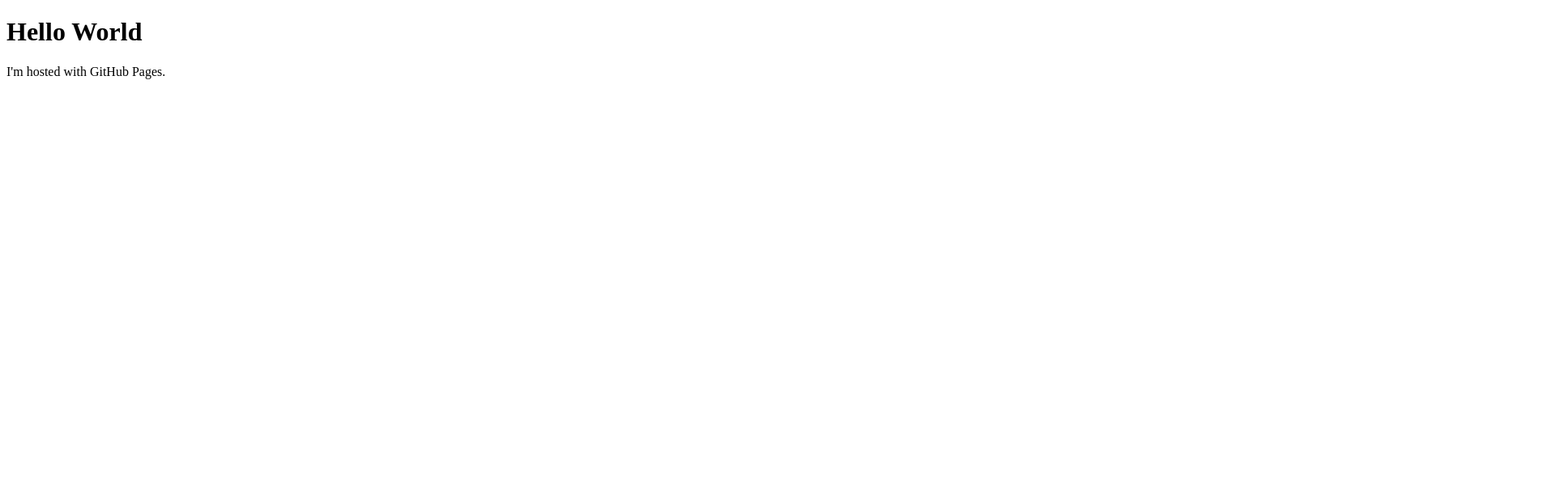
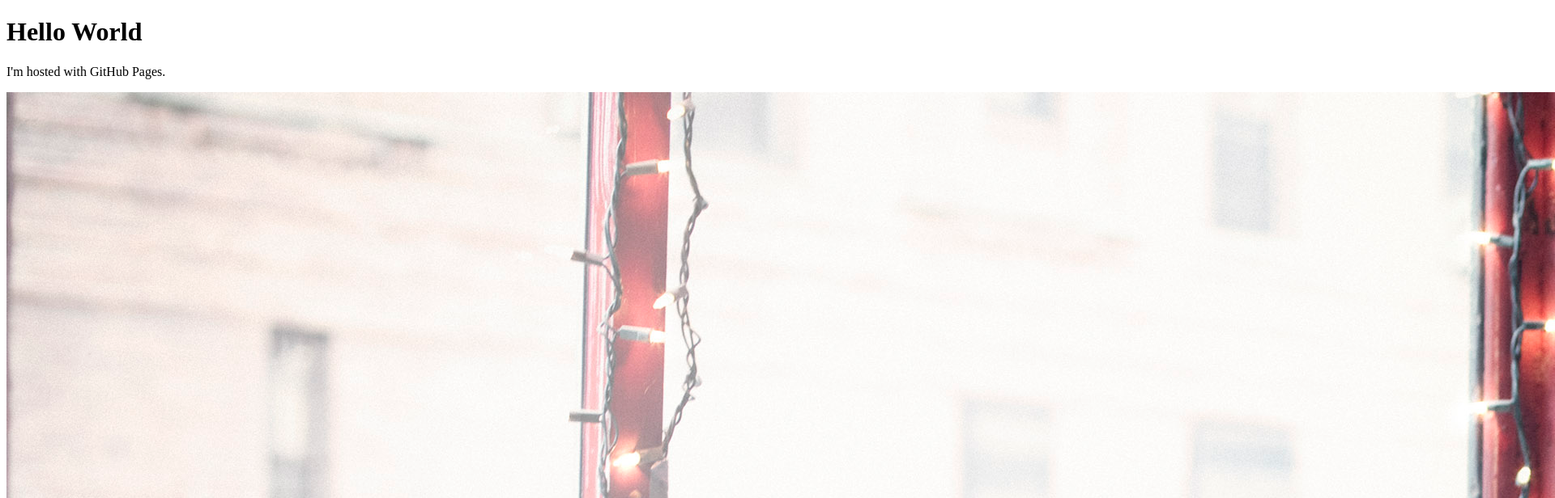
Before and after one commit to siamess/siamess.github.io, a plain HTML site: page index.html in a window 1280 px wide. Shown: the top 616 px of the page at 81% size, 1920 px wide, since content can reach past the window. Drawn offline with Linux system fonts and the light colour scheme.

Commit message:
Update index.html

```diff
--- a/index.html
+++ b/index.html
@@ -3,5 +3,6 @@
 <body>
 <h1>Hello World</h1>
 <p>I'm hosted with GitHub Pages.</p>
+<img src="/Jeff-Bridges-_photo-credit_Dustin_Cohen1.jpg">
 </body>
 </html>
```
